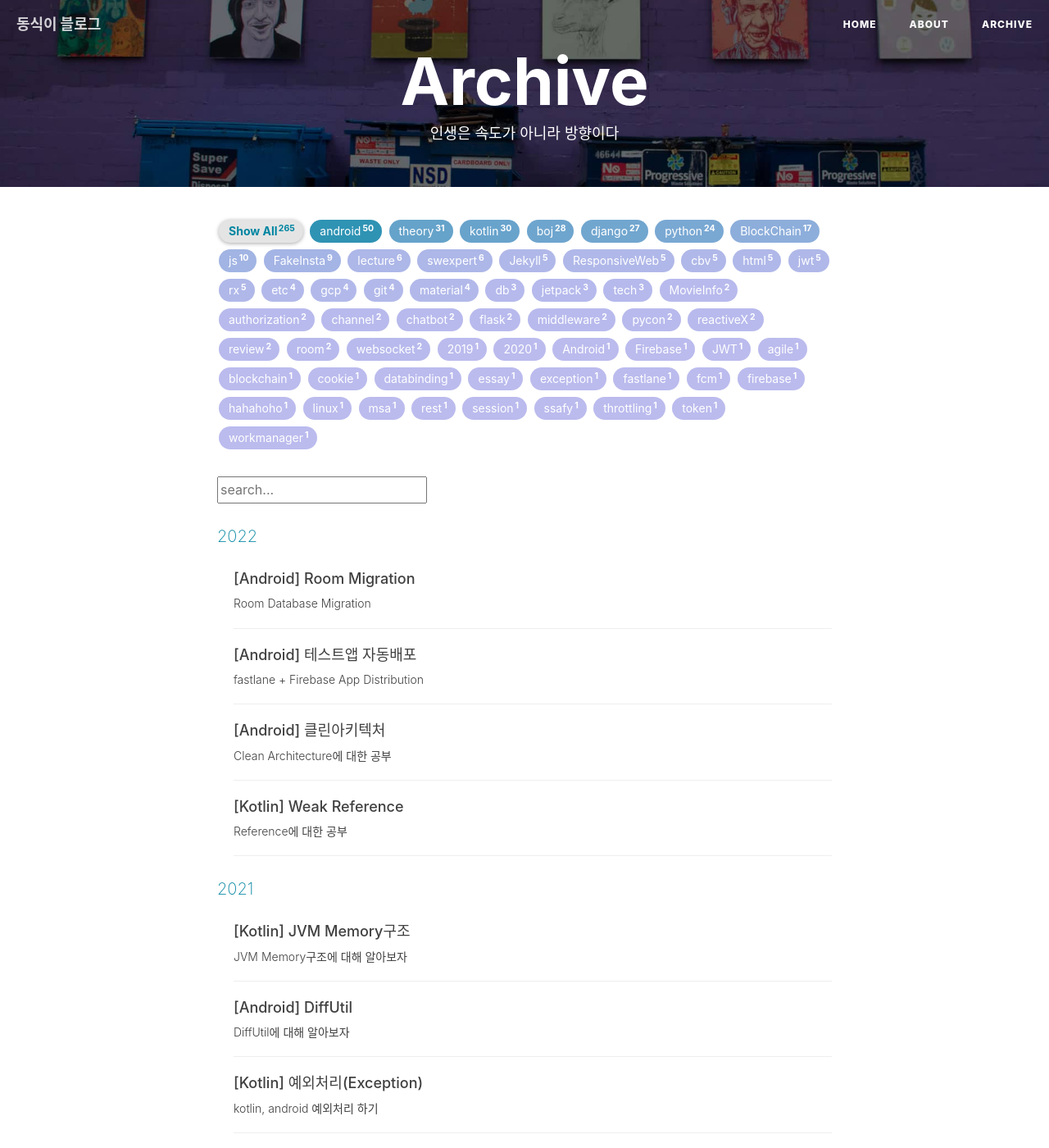
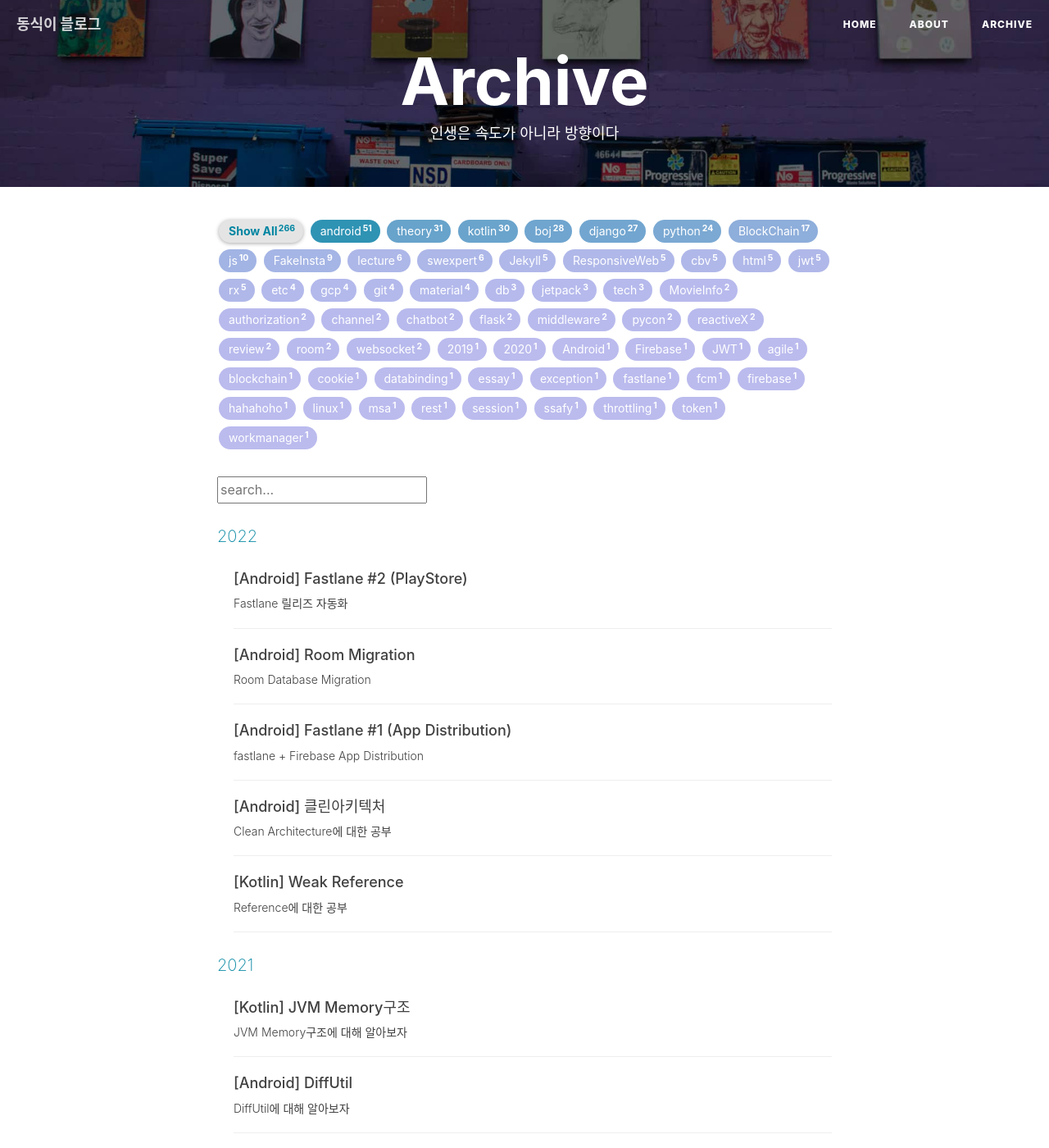
Before and after one commit to dongsik93/dongsik93.github.io, a Jekyll site: the page built from archive.html, in a window 1280 px wide and 1400 px high. Shown: the whole window at 82% size. Built offline with Jekyll 4.4.1, drawn with Linux system fonts in a browser that asks for light colours; nearby versions of some CDN libraries; comment, search, counter and statistics services are not loaded; some of the changed lines change nothing that is shown.

Commit message:
learn fastlane

````diff
--- a/_posts/2022-03-03-til-android-fastlane-app-distribution.md
+++ b/_posts/2022-03-03-til-android-fastlane-app-distribution.md
@@ -1,6 +1,6 @@
 ---
 layout: post
-title: "[Android] 테스트앱 자동배포"
+title: "[Android] Fastlane #1 (App Distribution)"
 subtitle: "fastlane + Firebase App Distribution"
 date: 2022-03-03 18:00:00 +0900
 categories: til
@@ -11,7 +11,7 @@ comments: true
 
 
 
-# [Android] 테스트앱 자동배포
+# [Android] Fastlane #1 (App Distribution)
 
 
 
--- /dev/null
+++ b/_posts/2022-03-18-til-android-fastlane-2.md
@@ -0,0 +1,197 @@
+---
+layout: post
+title: "[Android] Fastlane #2 (PlayStore)"
+subtitle: "Fastlane 릴리즈 자동화"
+date: 2022-03-18 23:00:00 +0900
+categories: til
+tags: android
+comments: true
+
+---
+
+
+
+# [Android] Fastlane #2 (PlayStore)
+
+
+
+실제 PlayStore에 게시할 lane 설정을 해보자
+
+저번에 생략했던 metadata를 받아오는 작업부터 시작
+
+```bash
+fastlane supply init --track [production, beta, alpha, internal]
+```
+
+작업이 완료되면 fastlane 디렉토리에 여러 디렉토리, 파일들이 받아와진다
+
+![fastlane_2_1.png](/img/in-post/fastlane_2_1.png)
+
+경로 : /fastlane/metadata/android/ko-KR
+
+`changelogs` 디렉토리는 내가 추가해준 것으로, 출시노트를 업로드시 적용시키기 위해 만들어 주었다
+
+다음으로 배포 lane을 작성하면 된다
+
+```ruby
+desc "Lane for Bundle Open-testing"
+  lane :aab do |options|
+    gradle(task: "clean")
+    gradle(
+        task: "bundle",
+        build_type: "Release",
+        print_command: true,
+        properties: {
+          "android.injected.signing.store.file" => ENV['ANDROID_APP_SIGNING_KEY'],
+          "android.injected.signing.store.password" => ENV['ANDROID_APP_SIGNING_STORE_PASSWORD'],
+          "android.injected.signing.key.alias" => ENV['ANDROID_APP_SIGNING_KEY_ALIAS'],
+          "android.injected.signing.key.password" => ENV['ANDROID_APP_SIGNING_KEY_PASSWORD'],
+        }
+    )
+    upload_to_play_store(
+        track: "beta",
+        json_key: ENV['ANDROID_APP_GOOGLE_KEY'],
+        aab: ENV['ANDROID_APP_AAB_PATH'],
+        skip_upload_metadata: true,
+        skip_upload_images: true,
+        skip_upload_screenshots: true,
+        skip_upload_apk:true
+    )
+
+    # 입력받은 버전으로 디렉토리 생성 후 apk이동
+    if options[:version]
+         version = options[:version]
+    else
+         version = prompt(text: "Enter the specific version")
+    end
+
+    versionName = version
+
+    # 해당버전 폴더 생성 후 aab, apk파일 생성
+    sh "mkdir -p ../../release_ant_#{versionName}_bundle"
+    sh "java -jar $BUNDLETOOL_FILE build-apks --bundle=../app/build/outputs/bundle/release/app-release.aab --output=../../release_ant_#{versionName}_bundle/#{versionName}.apks --mode=universal"
+    sh "mv ../app/build/outputs/bundle/release/app-release.aab ../../release_ant_#{versionName}_bundle/app-release.aab"
+
+    # 입력받은 버전으로 깃 태그 푸시
+    git_tag(versionName)
+  end
+```
+
+- 기본적인 동작은 빌드 → 게시 → 후처리 순이다
+
+- 먼저 배포 lane을 선언
+
+    ```ruby
+      lane :aab do |options|
+    ```
+
+    - options을 세팅해준 이유는 lane 실행 시 버전코드를 입력받아서 해당 버전코드로 디렉토리 생성, 깃 태그 푸시까지 하기 위함이다
+
+- 다음으로 빌드 설정
+
+    ```ruby
+    gradle(task: "clean")
+    gradle(
+        task: "bundle",
+        build_type: "Release",
+        print_command: true,
+        properties: {
+          "android.injected.signing.store.file" => ENV['ANDROID_APP_SIGNING_KEY'],
+          "android.injected.signing.store.password" => ENV['ANDROID_APP_SIGNING_STORE_PASSWORD'],
+          "android.injected.signing.key.alias" => ENV['ANDROID_APP_SIGNING_KEY_ALIAS'],
+          "android.injected.signing.key.password" => ENV['ANDROID_APP_SIGNING_KEY_PASSWORD'],
+        }
+    )
+    ```
+
+    - aab파일로 PlayStore에 게시해야하기 때문에 `task: "bundle"`로 설정
+    - 당연히 빌드 타입은 Release
+    - aab파일 signing을 위해서 다음과같이 file, password, key alias, key password를 설정해주었다
+    - `ENV['']`로 되어있는건 dotenv GEM을 이용해서 signing키와 패스워드를 숨기기 위해서 사용했다
+
+    ```ruby
+    gem install dotenv
+    ```
+
+    ```ruby
+    #.env 파일
+    # Android
+    ANDROID_APP_SIGNING_KEY='STORE_PATH' # 실제 경로 입력
+    ANDROID_APP_SIGNING_STORE_PASSWORD='STORE_PASSWORD' # 실제 패스워드 입력
+    ANDROID_APP_SIGNING_KEY_ALIAS='ALIAS NAME' # 실제 alias 입력
+    ANDROID_APP_SIGNING_KEY_PASSWORD='KEY_PASSWORD' # 실제 패스워드 입력
+    ANDROID_APP_GOOGLE_KEY='GOOGLE_KEY' # 실제 경로 입력
+    ANDROID_APP_AAB_PATH='AAB_PATH' # 실제 경로 입력
+
+    # firebase
+    FIREBASE_APP_KEY='FIREBASE_APP_KEY' # 실제 키 입력
+    ```
+
+- PlayStore Upload 설정
+
+    ```ruby
+    upload_to_play_store(
+    	  track: "beta",
+    	  json_key: ENV['ANDROID_APP_GOOGLE_KEY'],
+    	  aab: ENV['ANDROID_APP_AAB_PATH'],
+    	  skip_upload_metadata: true,
+    	  skip_upload_images: true,
+    	  skip_upload_screenshots: true,
+    	  skip_upload_apk:true
+    )
+    ```
+
+    - track에는 production, beta, alpha, internal 을 설정해줄 수 있다
+    - json_key와 aab는 해당하는 파일의 경로를 맞춰서 넣어준다
+    - metadata, images, screenshots, apk를 skip 설정해준 이유는 기본적으로 올라가있는 기본 데이터들을 변경할 필요가 없기 때문에 업로드를 skip해준다
+
+- 다음은 lane 실행시 넘겨받은 options값의 처리 부분이다
+
+    ```ruby
+    # 입력받은 버전으로 디렉토리 생성 후 apk이동
+    if options[:version]
+         version = options[:version]
+    else
+         version = prompt(text: "Enter the specific version")
+    end
+
+    versionName = version
+
+    # 해당버전 폴더 생성 후 aab, apk파일 생성
+    sh "mkdir -p ../../release_ant_#{versionName}_bundle"
+    sh "java -jar $BUNDLETOOL_FILE build-apks --bundle=../app/build/outputs/bundle/release/app-release.aab --output=../../release_ant_#{versionName}_bundle/#{versionName}.apks --mode=universal"
+    sh "mv ../app/build/outputs/bundle/release/app-release.aab ../../release_ant_#{versionName}_bundle/app-release.aab"
+
+    # 입력받은 버전으로 깃 태그 푸시
+    git_tag(versionName)
+    ```
+
+    - 원래는 배포레인을 시작하면 자동으로 version up을 시켜주려고 했으나 현재 진행하고있는 프로젝트 배포 방식과의 일원화를 위해서 자동으로 version up을 시켜주는 코드를 제외하는 대신 version을 입력받아서 처리하는 방식으로 작성했다
+
+    - git_tag함수는 아래와 같이 작성되어있다
+
+        ```ruby
+        # add git tag to remote
+        def git_tag(versionName)
+          add_git_tag(tag: "#{versionName}")
+          push_git_tags(tag: "#{versionName}")
+        end
+        ```
+
+이제 작성해준 lane을 실행해보면
+
+```bash
+fastlane aab version:0.5.10a
+```
+
+- 입력한 버전(0.5.10a)으로 현재 브랜치의 코드를 빌드 후 playstore에 게시(설정해준 트랙에 맞춰서)
+- 게시 후 입력받은 버전으로 디렉토리를 생성
+- 깃 태그 푸시
+- 까지의 작업이 완료된다
+
+
+
+추가해야할 사항
+
+- 테스트케이스 검사
+- 사내 메신저로 배포 과정 발송
````
Also changed, not shown: img/in-post/fastlane_2_1.png (added).
